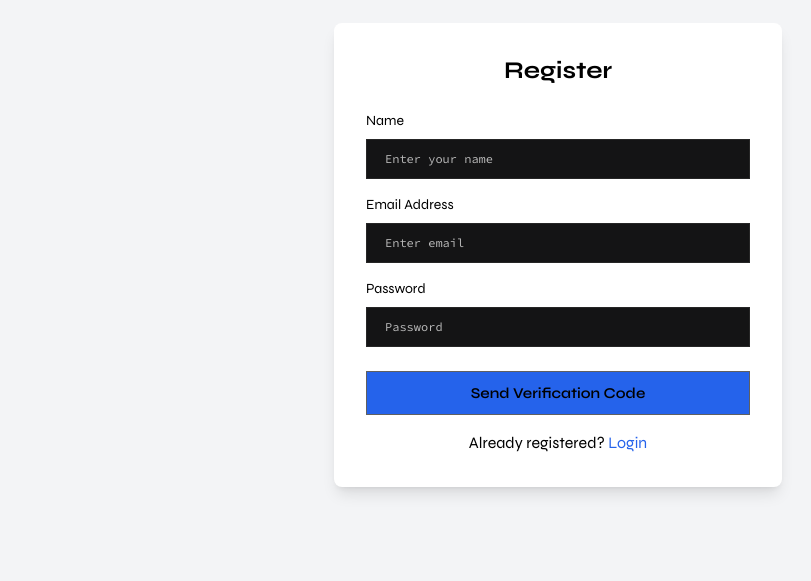
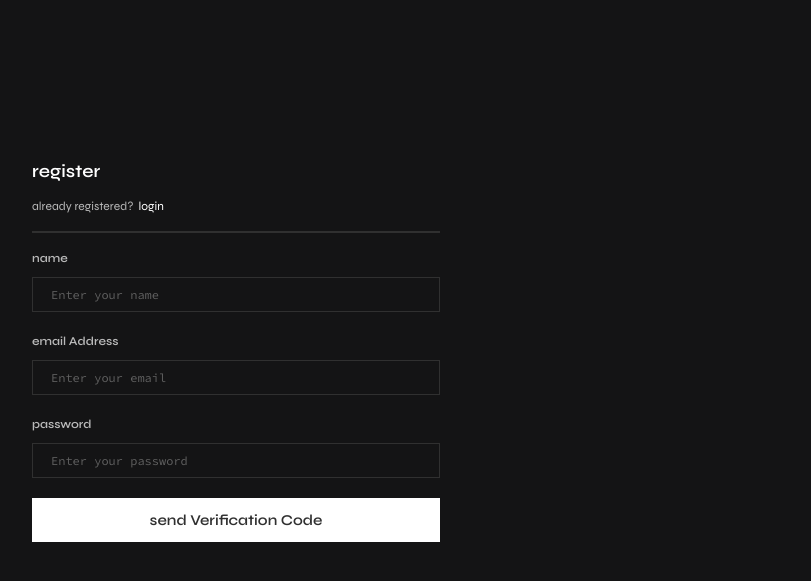
Before and after one commit to aevatarAI/aevatar-station-frontend, a React (Vite) app: page /register in a window 1280 px wide. Shown: the part 145-726 px from the top of the page, without its empty margins (82-893 px from the left). Built offline with nearby package versions, Linux system fonts and the light colour scheme; a web font is replaced by a local one; what @aelf-web-login/wallet-adapter-base, @aelf-web-login/wallet-adapter-night-elf, @aelf-web-login/wallet-adapter-portkey-discover, @aelf-web-login/wallet-adapter-portkey-web would draw is missing.

Commit message:
feat: fotget password

```diff
--- a/src/app/Account/ForgetPassword/index.tsx
+++ b/src/app/Account/ForgetPassword/index.tsx
@@ -0,0 +1,102 @@
+import { Button } from "@/components/ui/button";
+import {
+  Dialog,
+  DialogClose,
+  DialogContent,
+  DialogDescription,
+  DialogHeader,
+  DialogTitle,
+  DialogTrigger,
+} from "@/components/ui/dialog";
+import { Input } from "@/components/ui/input";
+import { Label } from "@/components/ui/label";
+import React, { useState } from "react";
+
+const ForgotPasswordDialog = () => {
+  const [email, setEmail] = React.useState("");
+
+  const handleSubmit = (e: React.FormEvent) => {
+    e.preventDefault();
+    // Handle the submission logic here
+    console.log("Email submitted:", email);
+  };
+  const [isSubmitted, setIsSubmitted] = useState(true);
+  return (
+    <Dialog>
+      <DialogTrigger asChild>
+        <span className="text-[12px] cursor-pointer">forgot password?</span>
+      </DialogTrigger>
+      <DialogContent className="sm:max-w-[328px] border-0 p-5 flex flex-col gap-7">
+        <DialogHeader>
+          <DialogTitle className="text-gradient inline">
+            forgot Password?
+          </DialogTitle>
+        </DialogHeader>
+        {isSubmitted ? (
+          <div>
+            <DialogDescription className="mb-7">
+              an account recovery email has been sent. if you don’t see it in 15
+              minutes, check your junk folder and mark it as ‘not junk’.
+            </DialogDescription>
+            <div className="flex justify-between items-center">
+              <DialogClose asChild>
+                <Button
+                  type="button"
+                  className="text-white text-[12px] px-[16px] py-[8px]"
+                >
+                  back to Login
+                </Button>
+              </DialogClose>
+              <Button
+                type="submit"
+                className="bg-white text-[12px] px-[16px] py-[8px]"
+              >
+                resend password
+              </Button>
+            </div>
+          </div>
+        ) : (
+          <div>
+            <DialogDescription>
+              a password reset link will be sent to your email to reset your
+              password. if you don't get an email within a few minutes, please
+              re-try.
+            </DialogDescription>
+            <form onSubmit={handleSubmit} className="flex flex-col gap-7">
+              <div className="space-y-2">
+                <Label htmlFor="email">email Address</Label>
+                <Input
+                  id="email"
+                  type="email"
+                  placeholder="enter your email"
+                  value={email}
+                  onChange={(e) => setEmail(e.target.value)}
+                  className="placeholder:text-gray-deep border-black-light text-white"
+                  required
+                />
+              </div>
+              <div className="flex justify-between items-center">
+                <DialogClose asChild>
+                  <Button
+                    type="button"
+                    className="text-white text-[12px] px-[16px] py-[8px]"
+                  >
+                    back to Login
+                  </Button>
+                </DialogClose>
+                <Button
+                  type="submit"
+                  className="bg-white text-[12px] px-[16px] py-[8px]"
+                >
+                  Submit
+                </Button>
+              </div>
+            </form>
+          </div>
+        )}
+      </DialogContent>
+    </Dialog>
+  );
+};
+
+export default ForgotPasswordDialog;
--- a/src/app/Account/Login/index.tsx
+++ b/src/app/Account/Login/index.tsx
@@ -1,3 +1,4 @@
+import ForgotPasswordDialog from "@/app/Account/ForgetPassword";
 import { Button } from "@/components/ui/button";
 import {
   Form,
@@ -24,7 +25,7 @@ const Login = () => {
       <div className="gap-3 flex-col flex">
         <h2 className="text-[18px] font-semibold">login</h2>
         <p className="text-[#B9B9B9] font-normal text-[12px]">
-          Not a member yet?{" "}
+          not a member yet? &nbsp;
           <span className="font-normal text-white">register</span>
         </p>
       </div>
@@ -84,7 +85,7 @@ const Login = () => {
                 log in
               </Button>
               <div className="text-right">
-                <span className="text-[12px]">forgot password?</span>
+                <ForgotPasswordDialog />
               </div>
             </div>
           </form>
--- a/src/app/Account/Register/index.tsx
+++ b/src/app/Account/Register/index.tsx
@@ -1,80 +1,125 @@
 import { Button } from "@/components/ui/button";
+import {
+  Form,
+  FormControl,
+  FormField,
+  FormItem,
+  FormLabel,
+  FormMessage,
+} from "@/components/ui/form";
 import { Input } from "@/components/ui/input";
-import type React from "react";
-import { useState } from "react";
+import React from "react";
+import { useForm } from "react-hook-form";
 
-const Register: React.FC = () => {
-  const [name, setName] = useState("");
-  const [email, setEmail] = useState("");
-  const [password, setPassword] = useState("");
+const Register = () => {
+  const form = useForm();
 
-  const handleSubmit = (event: React.FormEvent) => {
-    event.preventDefault();
-  };
+  function onSubmit(values: any) {
+    // Do something with the form values.
+    // ✅ This will be type-safe and validated.
+    console.log(values);
+  }
 
   return (
-    <div className="min-h-screen flex items-center justify-center bg-gray-100">
-      <div className="bg-white p-8 rounded-lg shadow-lg w-full max-w-md">
-        <h2 className="text-2xl font-bold mb-6 text-center">Register</h2>
-        <form onSubmit={handleSubmit}>
-          <div className="mb-4">
-            <label className="block text-sm font-medium mb-2" htmlFor="name">
-              Name
-            </label>
+    <div className="flex flex-col text-white w-[408px] gap-4">
+      <div className="gap-3 flex-col flex">
+        <h2 className="text-[18px] font-semibold">register</h2>
+        <p className="text-[#B9B9B9] font-normal text-[12px]">
+          already registered? &nbsp;
+          <span className="font-normal text-white">login</span>
+        </p>
+      </div>
+      <div className="border border-black-light w-full" />
+      <div className="text-gray-light">
+        <Form {...form}>
+          <form
+            onSubmit={form.handleSubmit(onSubmit)}
+            className="gap-5 flex flex-col"
+          >
+            <div className="flex flex-col gap-5">
+              <FormField
+                control={form.control}
+                name="name"
+                render={({ field }) => (
+                  <FormItem>
+                    <FormLabel className="block text-[12px] font-semibold">
+                      name
+                    </FormLabel>
+                    <FormControl>
                       <Input
-              id="name"
-              type="text"
                         placeholder="Enter your name"
-              value={name}
-              onChange={(e) => setName(e.target.value)}
-              className="w-full"
+                        {...field}
+                        className="h-[35px] placeholder:text-gray-deep border-black-light"
+                      />
+                    </FormControl>
+                    <FormMessage />
+                  </FormItem>
+                )}
+              />
+              <FormField
+                control={form.control}
+                name="email"
+                render={({ field }) => (
+                  <FormItem>
+                    <FormLabel className="block text-[12px] font-semibold">
+                      email Address
+                    </FormLabel>
+                    <FormControl>
+                      <Input
+                        placeholder="Enter your email"
+                        {...field}
+                        className="h-[35px] placeholder:text-gray-deep border-black-light"
+                      />
+                    </FormControl>
+                    <FormMessage />
+                  </FormItem>
+                )}
+              />
+              <FormField
+                control={form.control}
+                name="password"
+                render={({ field }) => (
+                  <FormItem>
+                    <FormLabel className="block text-[12px] font-semibold">
+                      password
+                    </FormLabel>
+                    <FormControl>
+                      <Input
+                        placeholder="Enter your password"
+                        type="password"
+                        {...field}
+                        className="h-[35px] placeholder:text-gray-deep border-black-light"
+                      />
+                    </FormControl>
+                    <FormMessage />
+                  </FormItem>
+                )}
               />
             </div>
-          <div className="mb-4">
-            <label className="block text-sm font-medium mb-2" htmlFor="email">
-              Email Address
-            </label>
-            <Input
-              id="email"
-              type="email"
-              placeholder="Enter email"
-              value={email}
-              onChange={(e) => setEmail(e.target.value)}
-              className="w-full"
-            />
-          </div>
-          <div className="mb-6">
-            <label
-              className="block text-sm font-medium mb-2"
-              htmlFor="password"
-            >
-              Password
-            </label>
-            <Input
-              id="password"
-              type="password"
-              placeholder="Password"
-              value={password}
-              onChange={(e) => setPassword(e.target.value)}
-              className="w-full"
-            />
-          </div>
+
+            <div className="flex flex-col gap-[10px]">
               <Button
                 type="submit"
-            className="w-full bg-blue-600 hover:bg-blue-700"
+                className="w-full flex justify-center border border-transparent bg-white text-black-light"
               >
-            Send Verification Code
+                send Verification Code
               </Button>
+            </div>
           </form>
-        <p className="mt-4 text-center">
-          Already registered?{" "}
-          <a href="/login" className="text-blue-600 hover:underline">
-            Login
-          </a>
-        </p>
+        </Form>
       </div>
     </div>
   );
 };
 
-export default Register;
+const RegisterPage = () => {
+  return (
+    <div className="relative">
+      <div className="mt-[190px] ml-[114px]">
+        <Register />
+      </div>
+    </div>
+  );
+};
+
+export default RegisterPage;
--- a/src/app/Account/Vertification/index.tsx
+++ b/src/app/Account/Vertification/index.tsx
@@ -1,62 +1,89 @@
 import { Button } from "@/components/ui/button";
+import {
+  Form,
+  FormControl,
+  FormField,
+  FormItem,
+  FormLabel,
+  FormMessage,
+} from "@/components/ui/form";
 import { Input } from "@/components/ui/input";
-import type React from "react";
-import { useState } from "react";
+import React from "react";
+import { useForm } from "react-hook-form";
 
-const Verification: React.FC = () => {
-  const [verificationCode, setVerificationCode] = useState("");
+const Verification = () => {
+  const form = useForm();
 
-  const handleSubmit = (event: React.FormEvent) => {
-    event.preventDefault();
-  };
-
-  const handleResendEmail = () => {};
+  function onSubmit(values: any) {
+    // Do something with the form values.
+    // ✅ This will be type-safe and validated.
+    console.log(values);
+  }
 
   return (
-    <div className="min-h-screen flex items-center justify-center bg-gray-100">
-      <div className="bg-white p-8 rounded-lg shadow-lg w-full max-w-md">
-        <h2 className="text-2xl font-bold mb-6 text-center">
+    <div className="flex flex-col text-white w-[408px] gap-4">
+      <div className="gap-3 flex-col flex">
+        <h2 className="text-[18px] font-semibold">verification</h2>
+        <p className="text-[#B9B9B9] font-normal text-[12px]">
+          already registered? &nbsp;
+          <span className="font-normal text-white">login</span>
+        </p>
+      </div>
+      <div className="border border-black-light w-full" />
+      <div className="text-gray-light">
+        <Form {...form}>
+          <form
+            onSubmit={form.handleSubmit(onSubmit)}
+            className="gap-5 flex flex-col"
+          >
+            <div className="flex flex-col gap-5">
+              <FormField
+                control={form.control}
+                name="verificationCode"
+                render={({ field }) => (
+                  <FormItem>
+                    <FormLabel className="block text-[12px] font-semibold">
                       Verification Code
-        </h2>
-        <form onSubmit={handleSubmit}>
-          <div className="mb-4">
-            <label
-              className="block text-sm font-medium mb-2"
-              htmlFor="verificationCode"
-            >
-              Verification Code
-            </label>
+                    </FormLabel>
+                    <FormControl>
                       <Input
-              id="verificationCode"
-              type="text"
                         placeholder="Enter verification code"
-              value={verificationCode}
-              onChange={(e) => setVerificationCode(e.target.value)}
-              className="w-full"
+                        {...field}
+                        className="h-[35px] placeholder:text-gray-deep border-black-light"
+                      />
+                    </FormControl>
+                    <FormMessage />
+                  </FormItem>
+                )}
               />
             </div>
+
+            <div className="flex flex-col gap-[10px]">
               <Button
                 type="submit"
-            className="w-full bg-blue-600 hover:bg-blue-700 mb-4"
+                className="w-full flex justify-center border border-transparent bg-white text-black-light"
               >
-            Register
+                register
               </Button>
+              <div className="text-right">
+                <span className="text-[12px]">resend email</span>
+              </div>
+            </div>
           </form>
-        <Button
-          onClick={handleResendEmail}
-          className="w-full bg-gray-600 hover:bg-gray-700"
-        >
-          Resend Email
-        </Button>
-        <p className="mt-4 text-center">
-          Already registered?{" "}
-          <a href="/login" className="text-blue-600 hover:underline">
-            Login
-          </a>
-        </p>
+        </Form>
       </div>
     </div>
   );
 };
 
-export default Verification;
+const VerificationPage = () => {
+  return (
+    <div className="relative">
+      <div className="mt-[190px] ml-[114px]">
+        <Verification />
+      </div>
+    </div>
+  );
+};
+
+export default VerificationPage;
--- a/src/styles/index.css
+++ b/src/styles/index.css
@@ -7,3 +7,9 @@
     @apply flex items-center justify-center m-0 min-h-screen min-w-[320px] bg-[#141415] font-syne;
   }
 }
+
+@layer utilities {
+  .text-gradient {
+    @apply text-transparent bg-clip-text bg-gradient-to-r from-[#FFFFFF] to-[#999999];
+  }
+}
```
Also changed, not shown: src/components/ui/dialog.tsx (+4 -3 lines), src/assets/close.svg (added). Lines whose indentation alone changed are shown as unchanged.
